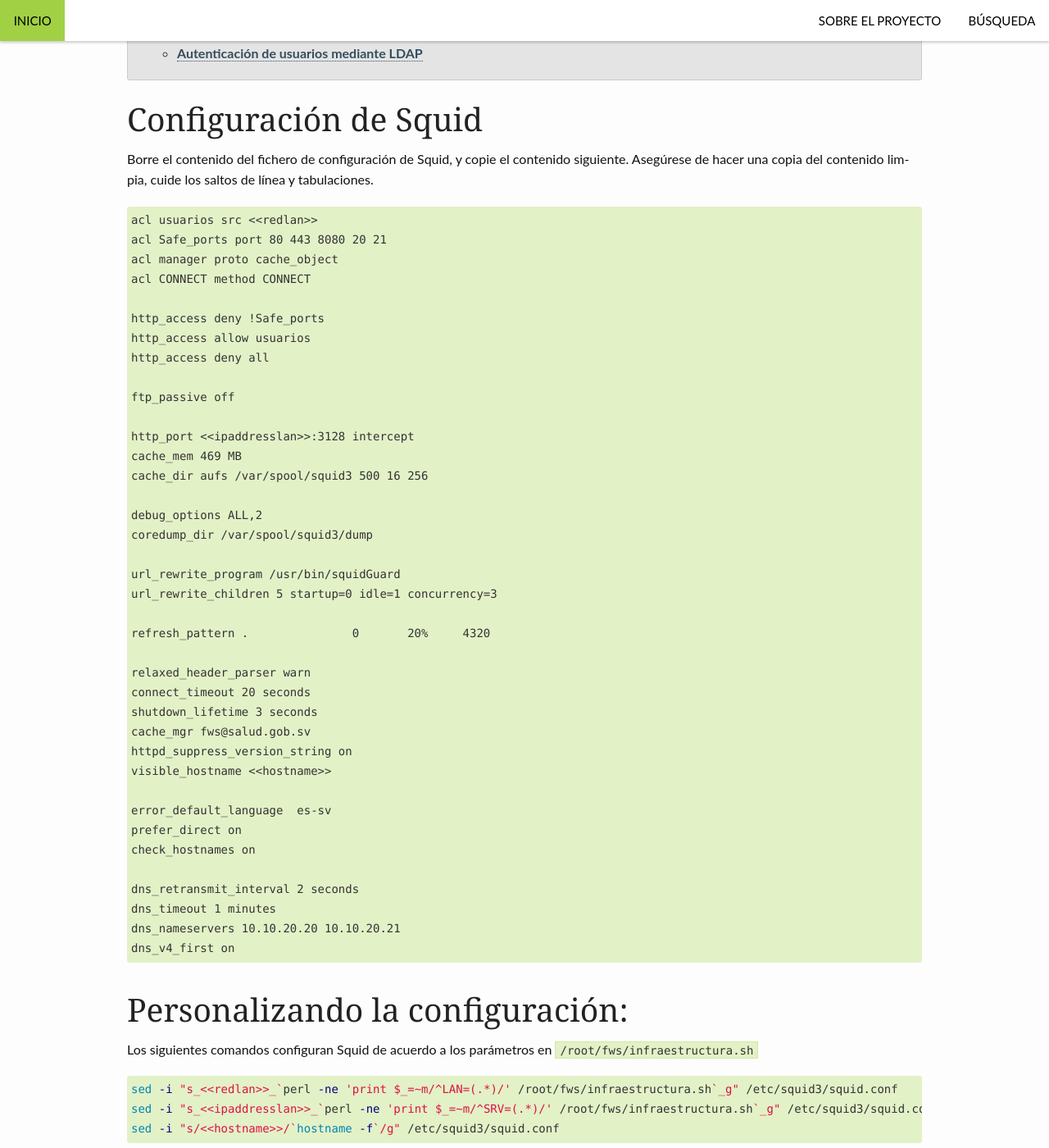
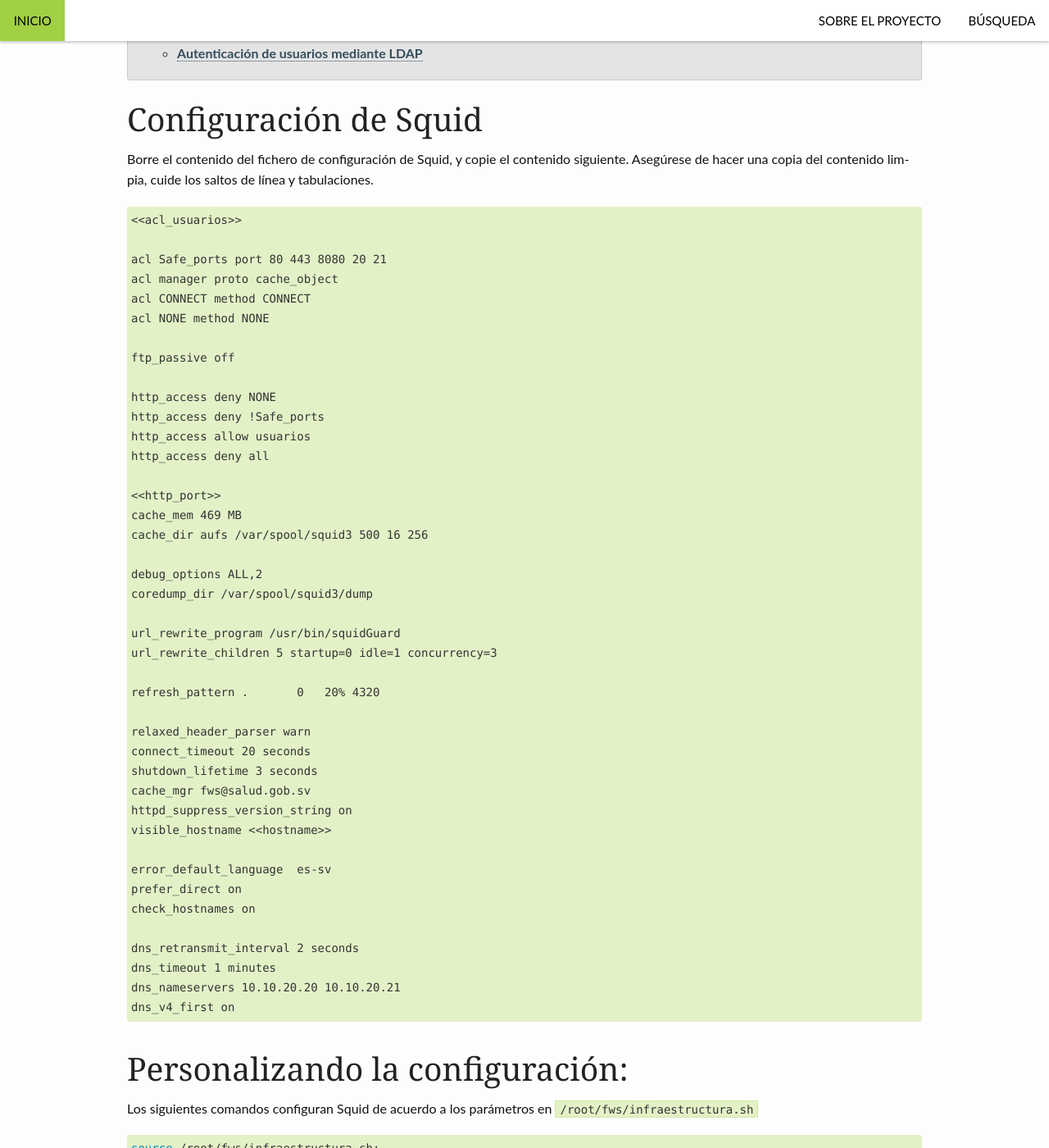
Before and after one commit to VTacius/firewall, a Jekyll site: the page built from _instalacion/squid3/index.md, in a window 1280 px wide and 1400 px high, scrolled down 288 px. Shown: the whole window at 82% size. Built offline with Jekyll 4.4.1, drawn with Linux system fonts in a browser that asks for light colours; some of the changed text lies outside the part shown.

Commit message:
Cambios en Manual de configuración para Configuración de Squid y Configuración de squidGuard

```diff
--- a/_instalacion/squid3/index.md
+++ b/_instalacion/squid3/index.md
@@ -25,8 +25,12 @@
 Los siguientes comandos configuran Squid de acuerdo a los parámetros en `/root/fws/infraestructura.sh`
 
 {% highlight bash %}
-sed -i "s_<<redlan>>_`perl -ne 'print $_=~m/^LAN=(.*)/' /root/fws/infraestructura.sh`_g" /etc/squid3/squid.conf
-sed -i "s_<<ipaddresslan>>_`perl -ne 'print $_=~m/^SRV=(.*)/' /root/fws/infraestructura.sh`_g" /etc/squid3/squid.conf
+
+source /root/fws/infraestructura.sh;
+unset acl;for i in ${listados_red[LAN]}; do acl=$acl"acl usuarios src $i\n"; done
+sed -i "s|<<acl_usuarios>>|$acl|g" /etc/squid3/squid.conf
+unset port; for i in ${listados[SRV]}; do port=$port"http_port $i:3128 intercept\n"; done
+sed -i "s|<<http_port>>|$port|g" /etc/squid3/squid.conf
 sed -i "s/<<hostname>>/`hostname -f`/g" /etc/squid3/squid.conf
 {% endhighlight %}
 
@@ -72,11 +76,14 @@
 auth_param basic program /usr/lib/squid3/squid_ldap_auth -v 3 -b "ou=Users,dc=empresa,dc=com" -f "(uid=%s)" -u "uid" -H ldap://ldap.empresa.com
 auth_param basic children 50
 auth_param basic realm Servidor Proxy para INSTITUCION
+[...]
 
 acl usuarios proxy_auth REQUIRED
 acl [...]
 [...]
-http_port <<ipaddresslan>>:3128
+
+http_port 10.20.20.1:3128
+http_port [...]
 [...]
 {% endhighlight %}
 
--- a/_instalacion/squid3/squid3.md
+++ b/_instalacion/squid3/squid3.md
@@ -1,15 +1,18 @@
-acl usuarios src <<redlan>>
+<<acl_usuarios>>
+
 acl Safe_ports port 80 443 8080 20 21
 acl manager proto cache_object
 acl CONNECT method CONNECT
+acl NONE method NONE
 
+ftp_passive off
+
+http_access deny NONE
 http_access deny !Safe_ports
 http_access allow usuarios
 http_access deny all
 
-ftp_passive off
-
-http_port <<ipaddresslan>>:3128 intercept
+<<http_port>>
 cache_mem 469 MB
 cache_dir aufs /var/spool/squid3 500 16 256
 
@@ -19,7 +22,7 @@
 url_rewrite_program /usr/bin/squidGuard
 url_rewrite_children 5 startup=0 idle=1 concurrency=3
 
-refresh_pattern .		0	20%	4320
+refresh_pattern .       0   20% 4320
 
 relaxed_header_parser warn
 connect_timeout 20 seconds
```
Also changed, not shown: _instalacion/squidguard/clases_destino.md (+15 -0 lines), _instalacion/squidguard/index.md (+9 -4 lines), _instalacion/squidguard/squidguard.md (+4 -4 lines), _instalacion/squidguard/squidguard_auth.md (+4 -4 lines).
